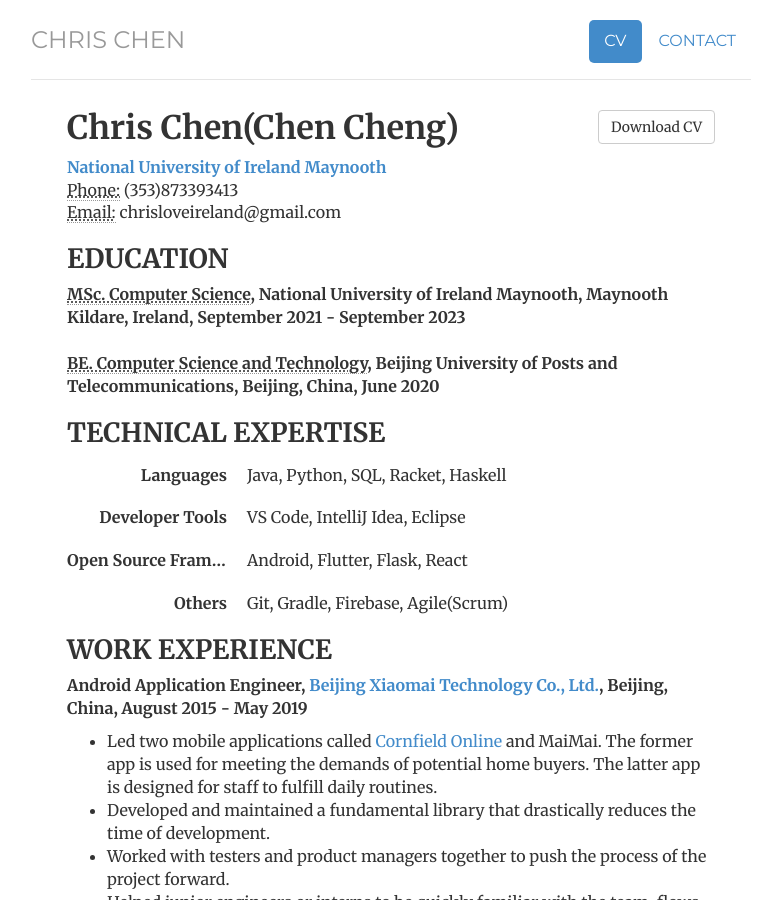
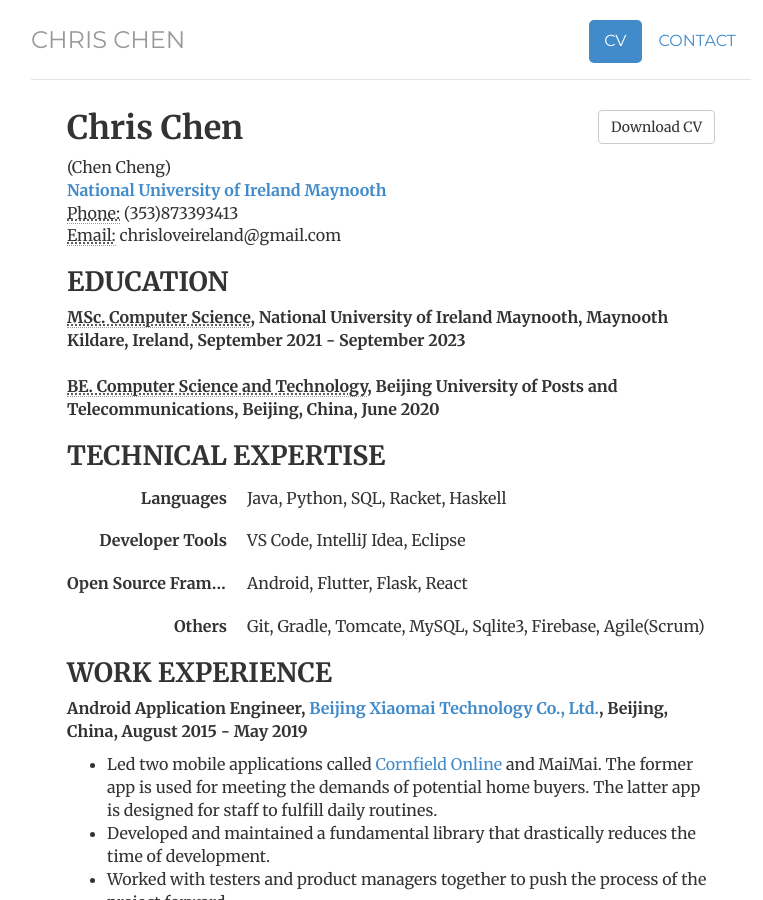
Before and after one commit to freestyletime/freestyletime.github.io, a Jekyll site: the page built from cv/index.html, in a window 1280 px wide and 900 px high. Shown: the whole window, without its empty margins (249-1012 px from the left). Built offline with Jekyll 4.4.1, drawn with Linux system fonts in a browser that asks for light colours.

Commit message:
modify information

```diff
--- a/cv/index.html
+++ b/cv/index.html
@@ -11,7 +11,7 @@ description: Chris Chen is a postgraduate student majoring in computer science.
 <div class="cv">
 	<a href="/files/CV_Chris.pdf" class="btn btn-default pull-right" title="Download CV as PDF">Download CV</a>
 				<div itemscope itemtype="http://data-vocabulary.org/Person">
-				<span itemprop="name"><h1>Chris Chen(Chen Cheng)</h1></span>
+				<span itemprop="name"><h1>Chris Chen</h1>(Chen Cheng)</span>
 				<address>
 				<span itemprop="affiliation"><a href="https://www.maynoothuniversity.ie/"><strong>National University of Ireland Maynooth</strong></a><br></span>
 				<abbr title="phone">Phone:</abbr> (353)873393413<br>
@@ -40,7 +40,7 @@ description: Chris Chen is a postgraduate student majoring in computer science.
 				</dl>
 				<dl class="dl-horizontal">
 					<dt>Others</dt>
-					<dd>Git, Gradle, Firebase, Agile(Scrum)</dd>
+					<dd>Git, Gradle, Tomcate, MySQL, Sqlite3, Firebase, Agile(Scrum)</dd>
 				</dl>
 
 				<h2>WORK EXPERIENCE</h2>
```
Also changed, not shown: 1 other file.
